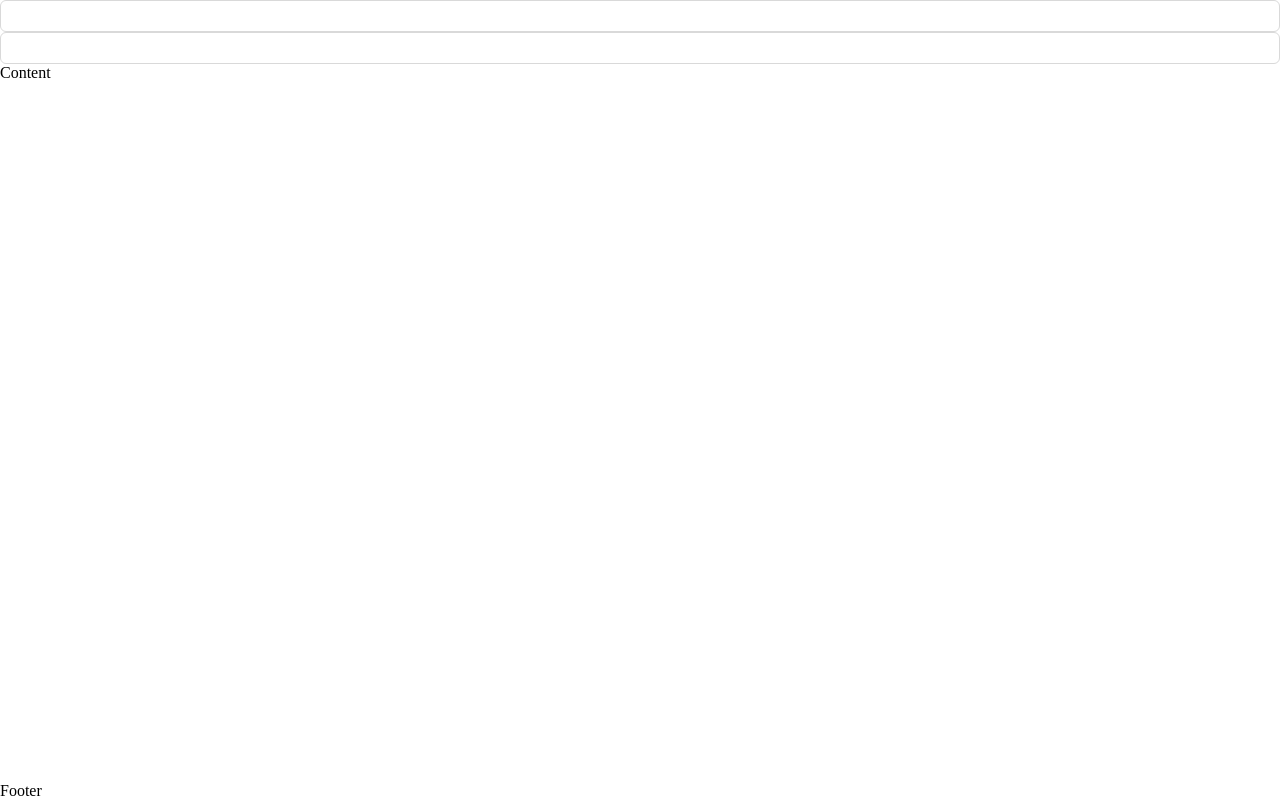
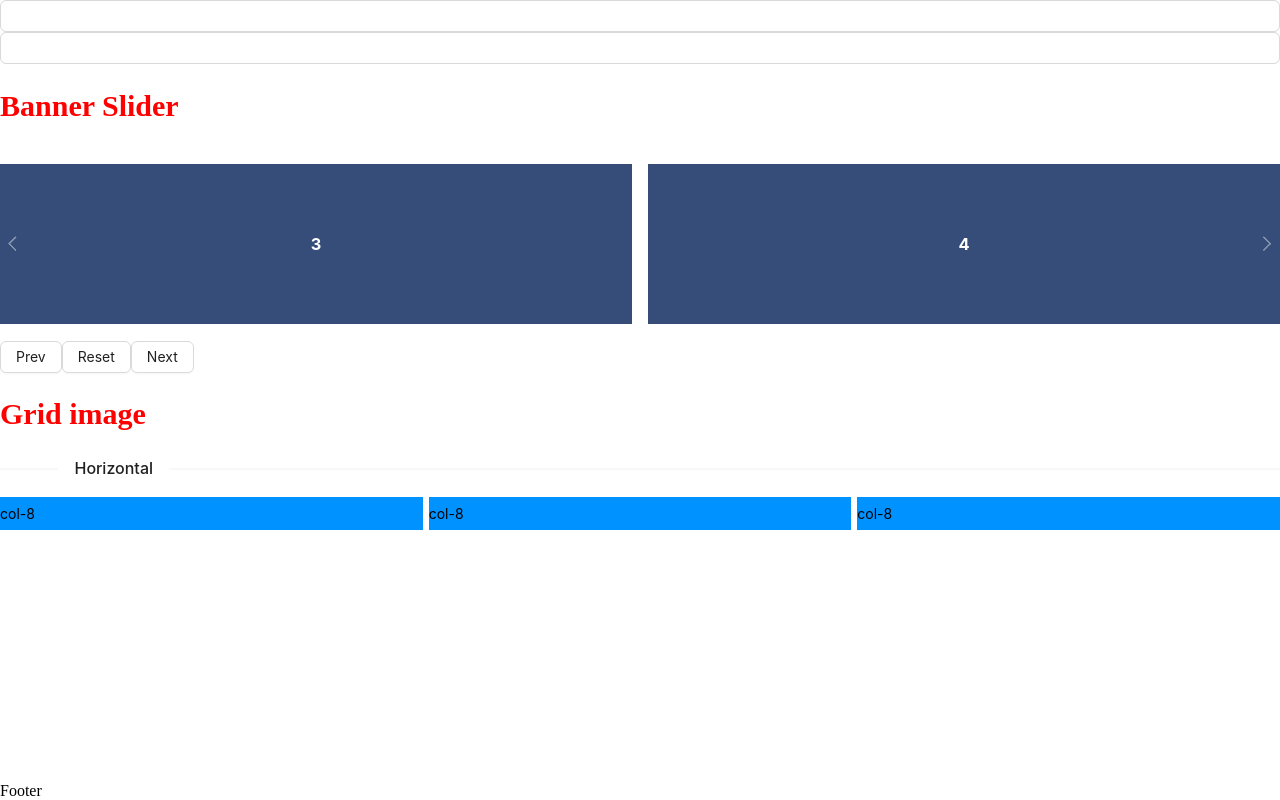
Before and after one commit to Pennywort-and-Potato/something_client_OLD, a Next.js app: page / in a window 1280 px wide. Built offline with nearby package versions, Linux system fonts and the light colour scheme.

Commit message:
save work

```diff
--- a/src/pages/index.tsx
+++ b/src/pages/index.tsx
@@ -1,5 +1,18 @@
-import styles from '@/styles/Home.module.css'
-import { useEffect } from 'react'
+import styles from '@/styles/Home.module.css';
+import { useEffect, useRef } from 'react';
+import { Button, Carousel, Col, Divider, Row } from 'antd';
+
+
+const contentStyle: React.CSSProperties = {
+  height: '160px',
+  color: '#fff',
+  lineHeight: '160px',
+  textAlign: 'center',
+  background: '#364d79',
+};
+const style: React.CSSProperties = { background: '#0092ff', padding: '8px 0' };
+
+
 
 function Home() {
 
@@ -7,9 +20,96 @@ function Home() {
     console.log('render')
   }, [])
 
+  const ref = useRef()
+
   return (
     <>
-      <div>Content</div>
+    <div >
+      <h2 className={styles.title_banner}>Banner Slider</h2>
+
+      <Carousel
+        autoplay
+        effect="scrollx"
+        arrows
+        dots={true}
+        pauseOnHover={true}
+        pauseOnDotsHover={true}
+        dotPosition="bottom"
+        draggable
+        ref={ref}
+      >
+        {/* <div>
+          <h3 style={contentStyle}>1</h3>
+        </div>
+        <div>
+          <h3 style={contentStyle}>2</h3>
+        </div>
+        <div>
+          <h3 style={contentStyle}>3</h3>
+        </div>
+        <div>
+          <h3 style={contentStyle}>4</h3>
+        </div> */}
+        <div>
+          <Row gutter={16}>
+            <Col className="gutter-row" span={12}>
+            <div>
+              <h3 style={contentStyle}>1</h3>
+            </div>
+            </Col>
+            <Col className="gutter-row" span={12}>
+            <div>
+              <h3 style={contentStyle}>2</h3>
+            </div>
+            </Col>
+          </Row>
+        </div>
+        <div>
+          <Row gutter={16}>
+            <Col className="gutter-row" span={12}>
+            <div>
+              <h3 style={contentStyle}>3</h3>
+            </div>
+            </Col>
+            <Col className="gutter-row" span={12}>
+            <div>
+              <h3 style={contentStyle}>4</h3>
+            </div>
+            </Col>
+          </Row>
+        </div>
+
+      </Carousel>
+
+      <div>
+        <Button onClick={() => {
+            ref.current.prev()
+        }}>Prev</Button>
+        <Button onClick={() => {
+            ref.current.goTo(0)
+        }}>Reset</Button>
+        <Button onClick={() => {
+            ref.current.next()
+        }}>Next</Button>
+      </div>
+    </div>
+    <div >
+      <h2 className={styles.title_banner}>Grid image</h2>
+      <Divider orientation="left">Horizontal</Divider>
+      <Row gutter={6}>
+        <Col className="gutter-row" span={8}>
+          <div style={style}>col-8</div>
+        </Col>
+        <Col className="gutter-row" span={8}>
+          <div style={style}>col-8</div>
+        </Col>
+        <Col className="gutter-row" span={8}>
+          <div style={style}>col-8</div>
+        </Col>
+
+      </Row>
+    </div>
+
     </>
   )
 }
--- /dev/null
+++ b/styles/Home.module.css
@@ -0,0 +1,13 @@
+.contentStyle  {
+    margin: 0;
+    height: 160px;
+    color:#fff;
+    line-height: 160px;
+    text-align: center;
+    background: '#364d79';
+  }
+.title_banner {
+    color: #ff0000;
+    font-size: 30px;
+    font-weight: 600;
+}
```
